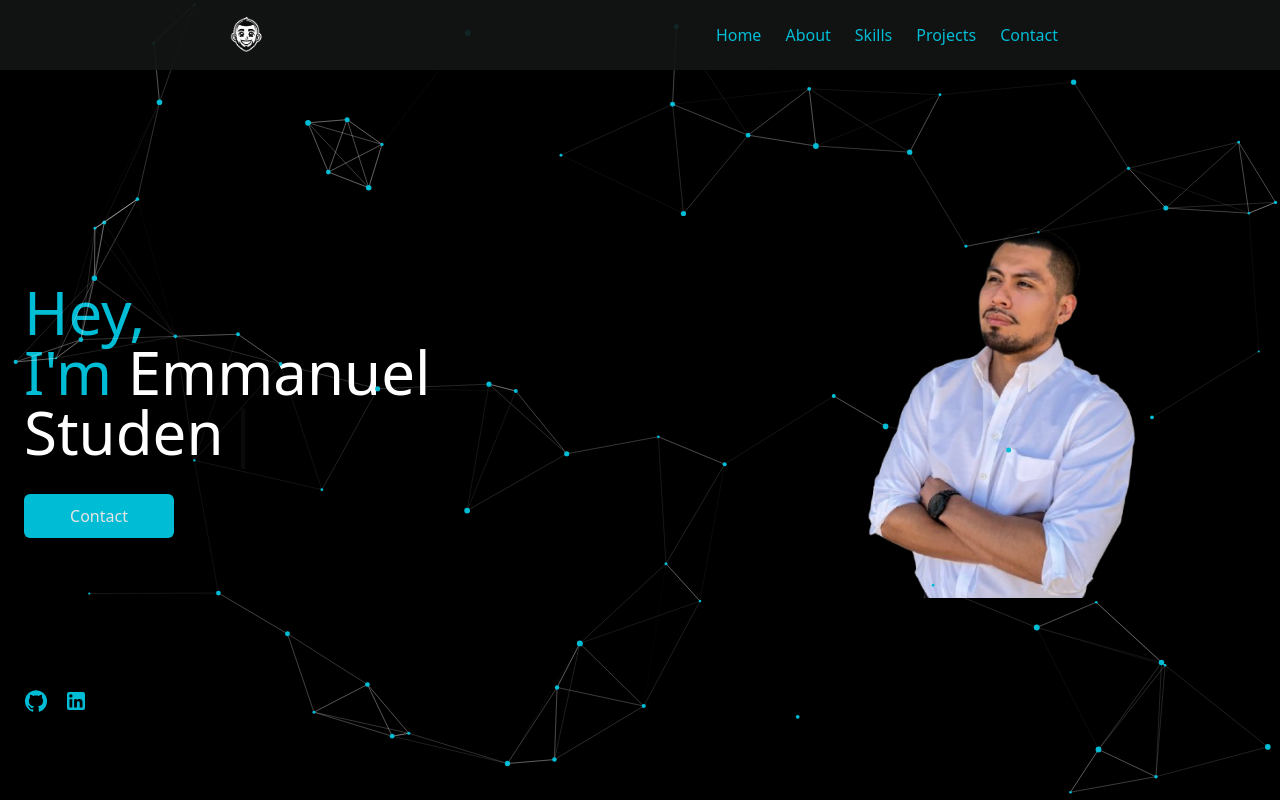
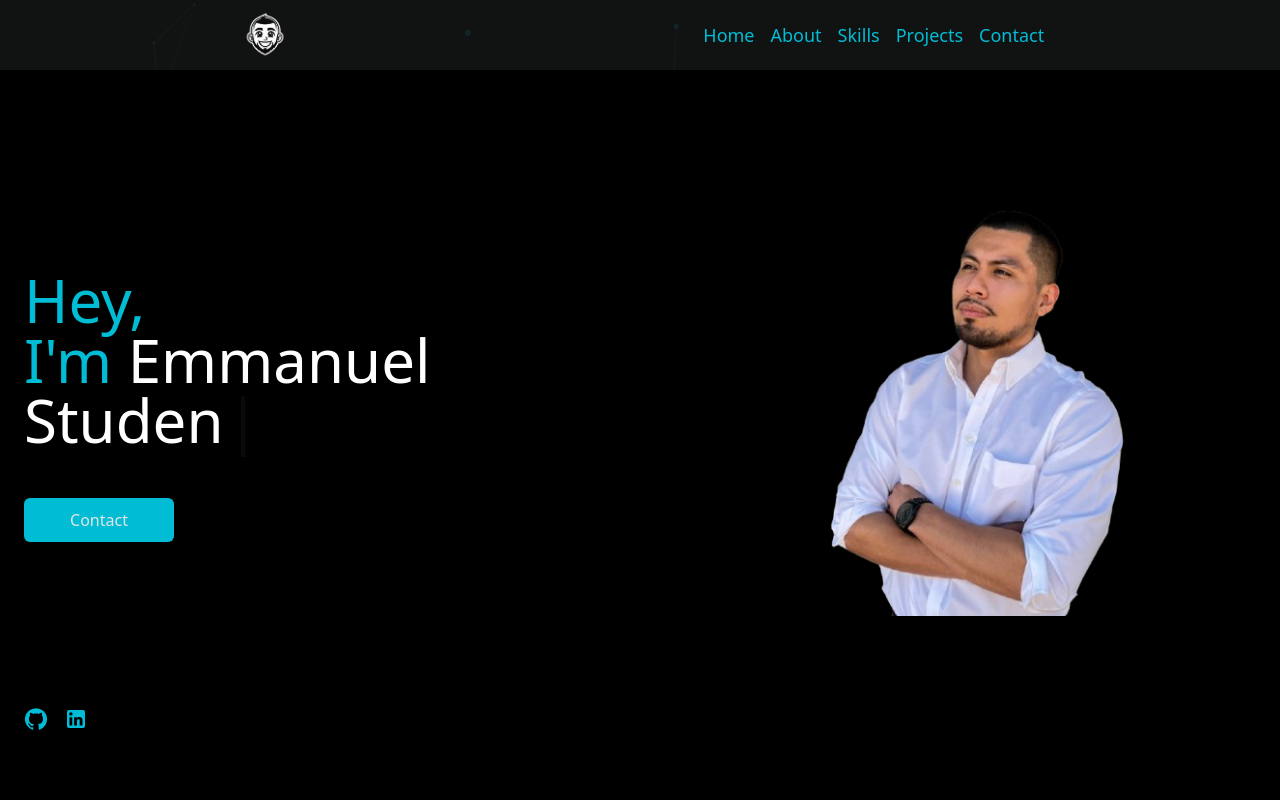
Before and after one commit to emmanuelgv408/Portfolio, a React (Vite) app: page / in a window 1280 px wide. Shown: the top 800 px of the page. Built offline with nearby package versions, Linux system fonts and the light colour scheme.

Commit message:
fixed bugs on smaller screens

```diff
--- a/src/components/Hero.jsx
+++ b/src/components/Hero.jsx
@@ -15,23 +15,34 @@ function Hero() {
   return (
     <main
       id="Hero"
-      className="flex flex-col min-w-full min-h-screen py-10 justify-center space-y-20 bg-background"
+      className="flex flex-col min-w-full min-h-screen py-10 justify-center space-y-20 bg-background relative"
     >
       {/* container for left and right */}
-      <div className="flex flex-col lg:flex-row justify-between items-center gap-12 lg:gap-[200px] px-6">
+      <div className="flex flex-col lg:flex-row justify-between items-center gap-12 lg:gap-[100px] px-6 relative z-10">
         {/* left side */}
         <div className="w-full lg:w-1/2 text-center lg:text-left">
-          <div className="flex flex-col space-y-8">
-            <p className="text-cyan text-6xl">
+          <div
+            className="flex flex-col space-y-8"
+            style={{
+              minHeight: "280px", // Minimum height to prevent collapsing
+              maxHeight: "auto", // Allow expansion
+              overflow: "hidden",
+            }}
+          >
+            <p className="text-cyan text-4xl sm:text-5xl lg:text-6xl">
               Hey, <br />
               I'm <span className="text-white">Emmanuel</span>
               <br />
-              <span className="text-white">{text}</span>
+              <span className="text-white block break-words whitespace-normal">
+                {text}
                 <Cursor cursorColor="white" />
+              </span>
             </p>
 
+            {/* Contact Button */}
+            <div className="flex justify-center lg:justify-start">
               <button
-              className="w-[150px] border rounded-md px-[24px] py-[10px] text-primary-text bg-cyan border-none hover:cursor-pointer mx-auto lg:mx-0"
+                className="w-[150px] border rounded-md px-[24px] py-[10px] text-primary-text bg-cyan border-none hover:cursor-pointer mt-4" // added mt-4 to separate from text
                 onClick={() => {
                   document
                     .getElementById("Contact")
@@ -42,19 +53,20 @@ function Hero() {
               </button>
             </div>
           </div>
+        </div>
 
         {/* right side */}
         <div className="w-full lg:w-1/2 flex justify-center">
           <img
             src={heroImg}
             alt="placeholder"
-            className="max-w-full w-[700px]"
+            className="max-w-full w-[300px] sm:w-[500px] lg:w-[700px] z-0"
           />
         </div>
       </div>
 
       {/* Social links */}
-      <div className="text-cyan flex gap-4 text-4xl w-full justify-center lg:justify-start px-6">
+      <div className="text-cyan flex gap-4 text-3xl sm:text-4xl w-full justify-center lg:justify-start px-6">
         <a
           href="https://github.com/emmanuelgv408"
           target="_blank"
--- a/src/components/NavBar.jsx
+++ b/src/components/NavBar.jsx
@@ -1,22 +1,25 @@
 import React from "react";
 import logo from '../assets/logo4.png';
 
-
-
 function NavBar() {
   return (
-    <nav className=" h-[70px] sticky top-0 flex justify-around flex-row min-w-full  items-center border-none shadow-sm bg-custom-grey/90 ">
-      <div className="  hover:cursor-pointer bg-transparent  align-middle  ">
-        <img src={logo} alt="Logo" className=" w-[80px] h-[80px] md:w-[50px] md:h-[50px] sm:w-[40px] sm:h-[40px] object-contain opacity-100" />
+    <nav className="h-[70px] sticky top-0 flex items-center justify-around border-none shadow-sm bg-custom-grey/90 px-4 sm:px-6 md:px-8">
+      {/* Logo Section */}
+      <div className="hover:cursor-pointer bg-transparent align-middle">
+        <img
+          src={logo}
+          alt="Logo"
+          className="w-[80px] h-[80px] md:w-[60px] md:h-[60px] sm:w-[50px] sm:h-[50px] min-w-[50px] min-h-[50px] object-contain"
+        />
       </div>
 
-      <div className="flex gap-6 items-center text-cyan ">
+      {/* Navigation Links */}
+      <div className="flex gap-4 items-center text-cyan text-sm sm:text-base md:text-lg">
         <a href="" className="hover:underline hover:cursor-pointer hover:text-dark-cyan">Home</a>
         <a href="#About" className="hover:underline hover:cursor-pointer">About</a>
         <a href="#Skills" className="hover:underline hover:cursor-pointer">Skills</a>
-        <a href="#Projects"className="hover:underline hover:cursor-pointer">Projects</a>
-        <a href="#Contact"className="hover:underline hover:cursor-pointer">Contact</a>
-
+        <a href="#Projects" className="hover:underline hover:cursor-pointer">Projects</a>
+        <a href="#Contact" className="hover:underline hover:cursor-pointer">Contact</a>
       </div>
     </nav>
   );
```
Lines whose indentation alone changed are shown as unchanged.
